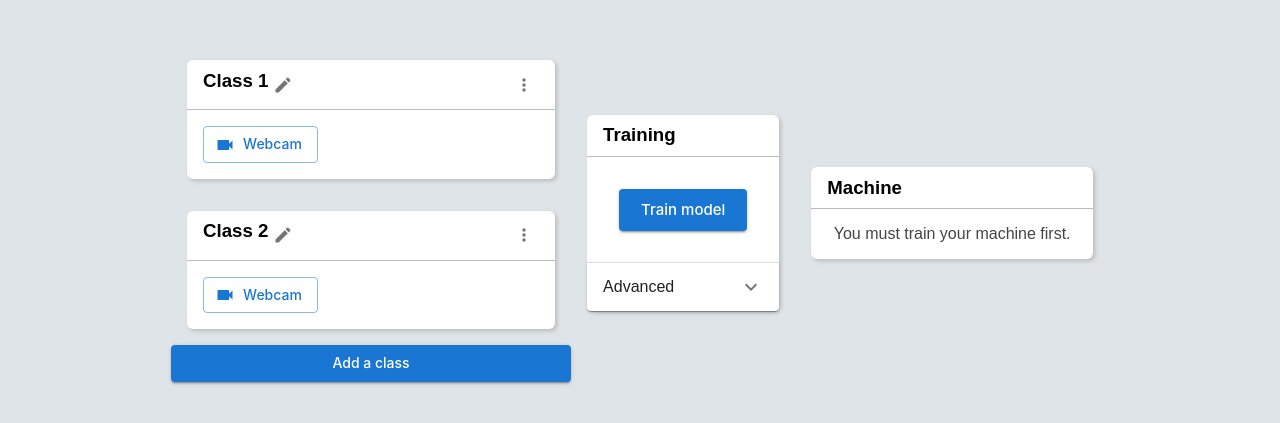
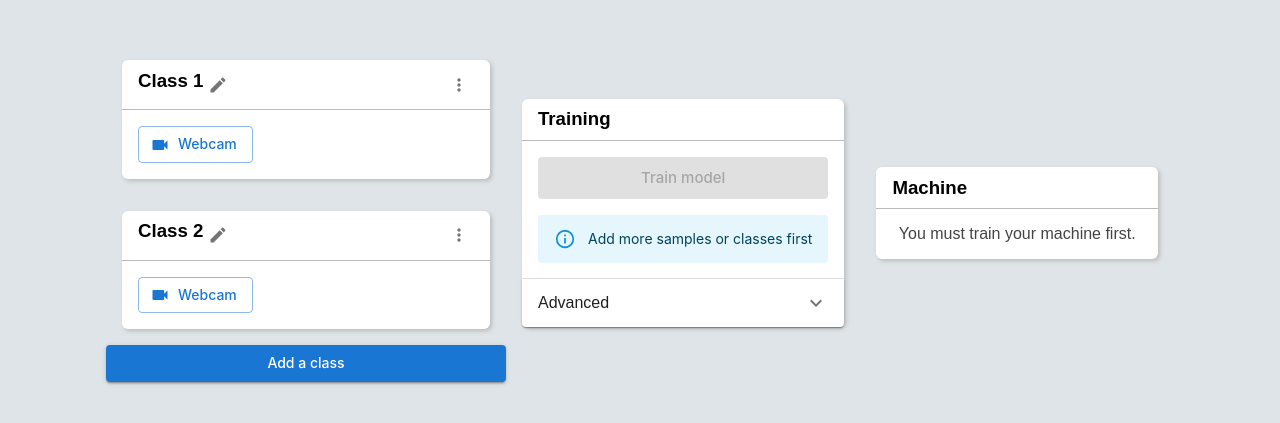
Before and after one commit to knicos/genai-tm, a React (Create React App) app: page / in a window 1280 px wide. Shown: the part 187-610 px from the top of the page. Built offline with nearby package versions, Linux system fonts and the light colour scheme; a web font is replaced by a local one.

Commit message:
Merged PR 6: #6 Restrict training
Restrict training

Related work items: #6

```diff
--- a/src/components/trainer/Trainer.tsx
+++ b/src/components/trainer/Trainer.tsx
@@ -2,13 +2,13 @@ import React, { useEffect, useState } from "react";
 import * as tf from '@tensorflow/tfjs';
 import * as tmImage from '@teachablemachine/image';
 import Accordion from '@mui/material/Accordion';
-import { useRecoilState, useRecoilValue } from "recoil";
-import { IClassification, tfModel, stateClassifications } from "../../state";
+import { IClassification } from "../../state";
 import { Button } from "../button/Button";
 import { Widget } from "../widget/Widget";
 import style from "./trainer.module.css";
 import { AccordionDetails, AccordionSummary, LinearProgress } from "@mui/material";
 import ExpandMoreIcon from '@mui/icons-material/ExpandMore';
+import Alert from '@mui/material/Alert';
 
 interface Props {
     data: IClassification[];
@@ -16,15 +16,15 @@ interface Props {
     setModel: (model: tmImage.TeachableMobileNet) => void;
 }
 
-type TrainingStage = 'ready' | 'loading' | 'prepare' | 'training' | 'done';
+type TrainingStage = 'ready' | 'loading' | 'prepare' | 'training' | 'done' | 'none';
 
 export function Trainer({data, model, setModel}: Props) {
     const [training, setTraining] = useState(false);
-    const [trainingStage, setTrainingStage] = useState('done');
+    const [trainingStage, setTrainingStage] = useState<TrainingStage>('none');
     const [epochs, setEpochs] = useState(0);
 
     const sampleMin = Math.min(...data.map((v) => v.samples.length));
-    const isTrainable = data.length >= 2 && sampleMin >= 2;
+    const isTrainable = data.length >= 2 && sampleMin >= 1;
 
     async function loadModel() {
         await tf.ready();
@@ -58,7 +58,7 @@ export function Trainer({data, model, setModel}: Props) {
         tm.setLabels(training.map((t) => t.label));
         tm.setSeed("something");
 
-        setTrainingStage('examples');
+        setTrainingStage('prepare');
         for (let ix = 0; ix < training.length; ++ix) {
             const {label, samples} = training[ix];
             console.log('Adding class', ix, label);
@@ -87,6 +87,10 @@ export function Trainer({data, model, setModel}: Props) {
     }
 
     useEffect(() => {
+        setTrainingStage('none');
+    }, [data]);
+
+    useEffect(() => {
         if (training) startTraining(data);
     }, [training]);
 
@@ -98,19 +102,21 @@ export function Trainer({data, model, setModel}: Props) {
 
     return <Widget title="Training">
         <div className={style.buttonContainer}>
-            <Button variant="contained" size="large" disabled={training} onClick={() => {
+            <Button sx={{flexGrow: 1}} variant="contained" size="large" disabled={training || !isTrainable} onClick={() => {
                 setTraining(true);
             }}>Train model</Button>
         </div>
 
-        {training && <div className={style.statusContainer}>
+        {<div className={style.statusContainer}>
+            {trainingStage === 'none' && isTrainable && <Alert severity="warning">The models needs training</Alert>}
+            {trainingStage === 'none' && !isTrainable && <Alert severity="info">Add more samples or classes first</Alert>}
             {trainingStage === 'loading' && <span>Loading model</span>}
-            {trainingStage === 'examples' && <span>Prepairing examples...</span>}
+            {trainingStage === 'prepare' && <span>Prepairing examples...</span>}
             {trainingStage === 'training' && <div>
                 <span>Training the model</span>
                 <LinearProgress value={epochs * 100} variant="determinate" />
             </div>}
-            {trainingStage === 'done' && <span>Training complete.</span>}
+            {trainingStage === 'done' && <Alert severity="success">Training complete.</Alert>}
         </div>}
 
         <Accordion>
--- a/src/components/trainer/trainer.module.css
+++ b/src/components/trainer/trainer.module.css
@@ -1,5 +1,7 @@
 .buttonContainer {
-    margin: 2rem;
+    margin: 1rem;
+    display: flex;
+    justify-content: stretch;
 }
 
 .statusContainer {
```
